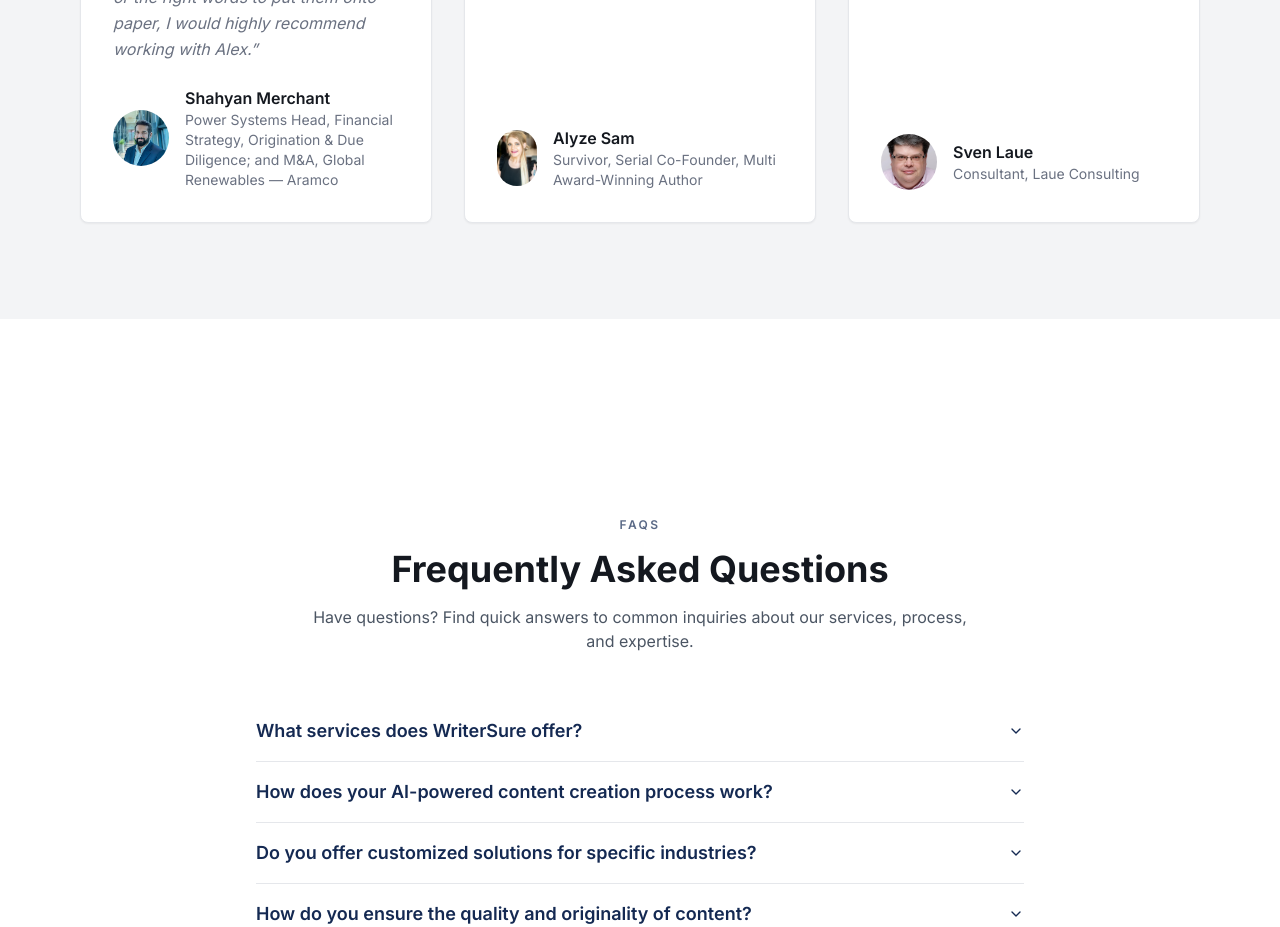
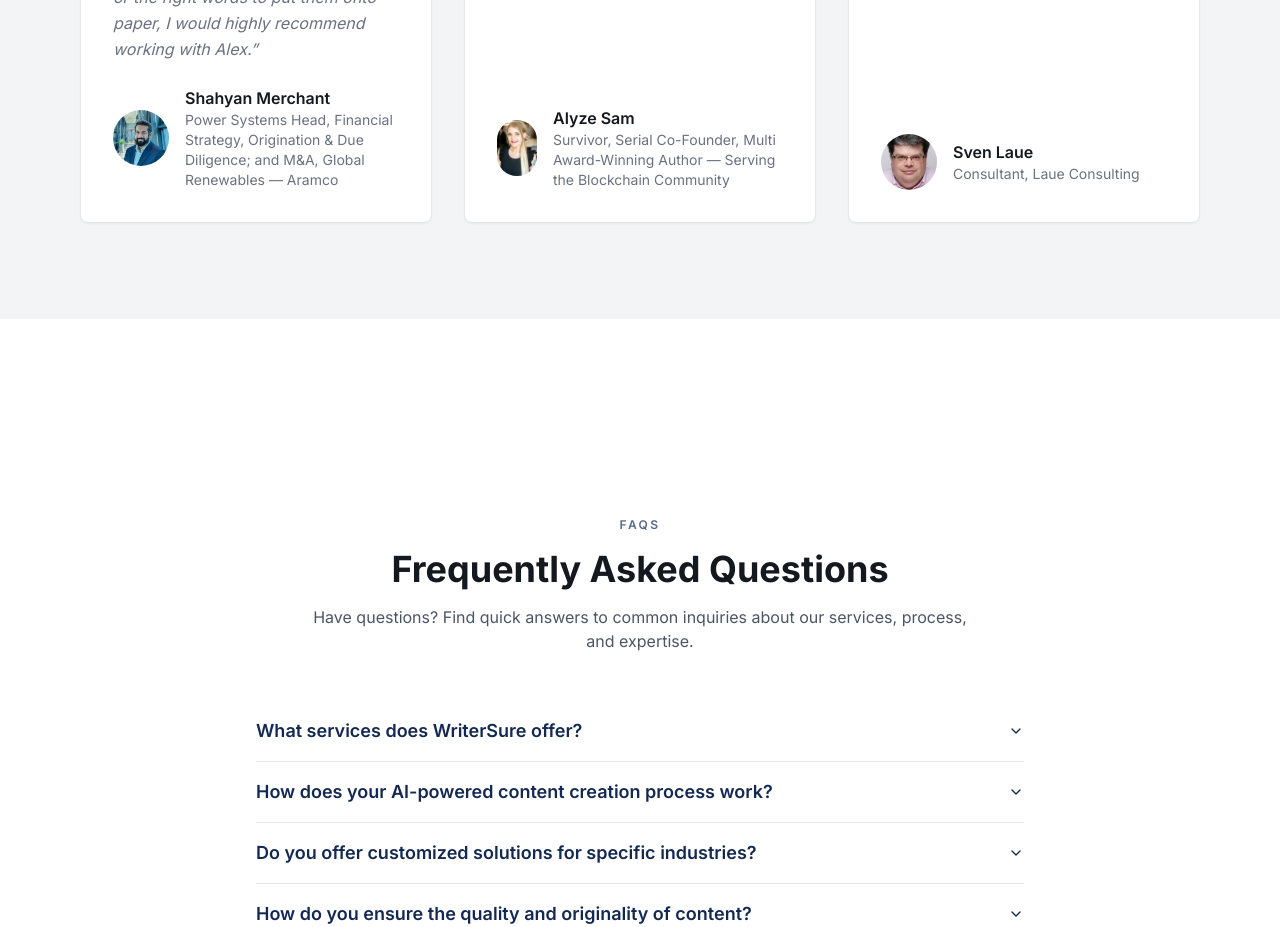
Before and after one commit to Writersure/site-shadow-project, a React (Vite) app: page / in a window 1280 px wide. Shown: the part 8640-9567 px from the top of the page. Built offline with nearby package versions, Linux system fonts and the light colour scheme.

Commit message:
Changes
Co-authored-by: Writersure <209145836+Writersure@users.noreply.github.com>

```diff
--- a/src/components/Testimonials.tsx
+++ b/src/components/Testimonials.tsx
@@ -24,7 +24,7 @@ const testimonials = [
       "I wholeheartedly recommend him."
     ],
     author: "Alyze Sam",
-    position: "Survivor, Serial Co-Founder, Multi Award-Winning Author",
+    position: "Survivor, Serial Co-Founder, Multi Award-Winning Author — Serving the Blockchain Community",
     image: alyzeSamImg
   },
   {
```
